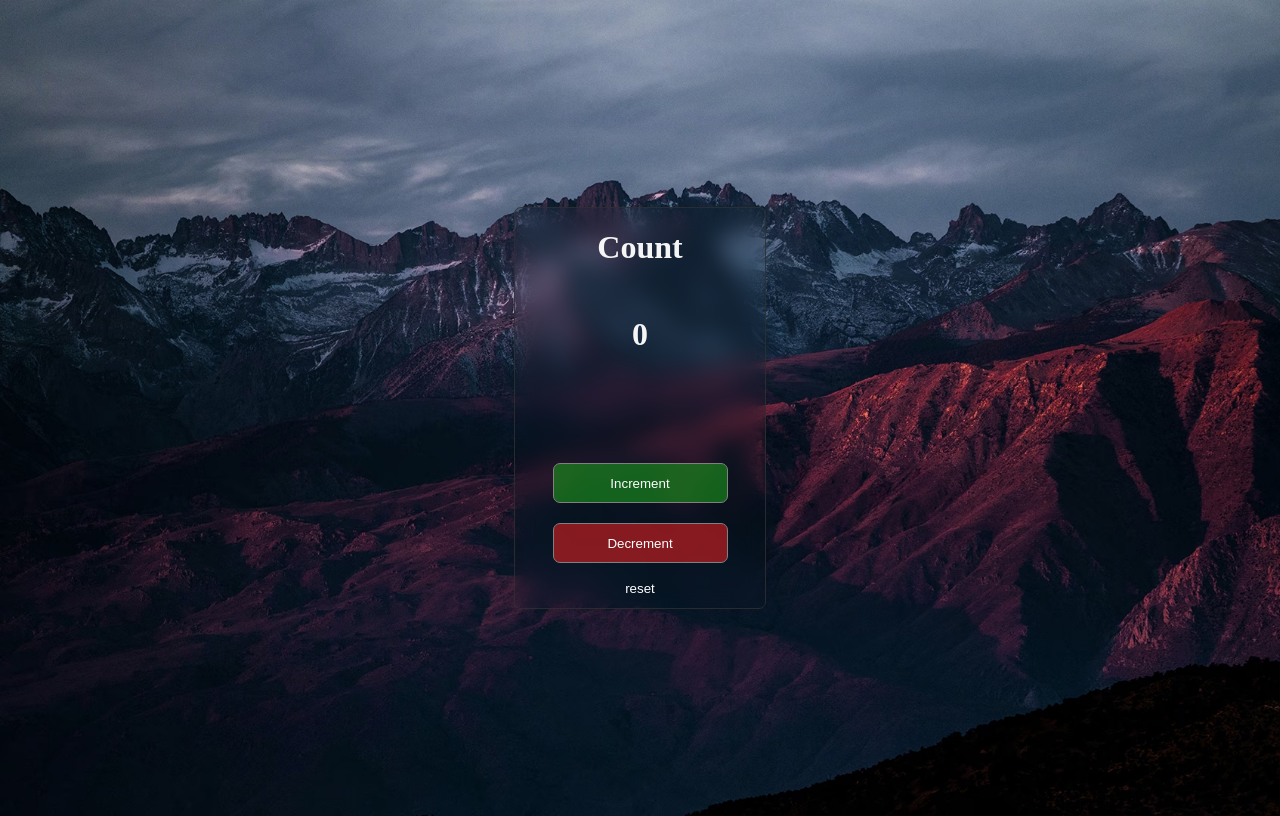
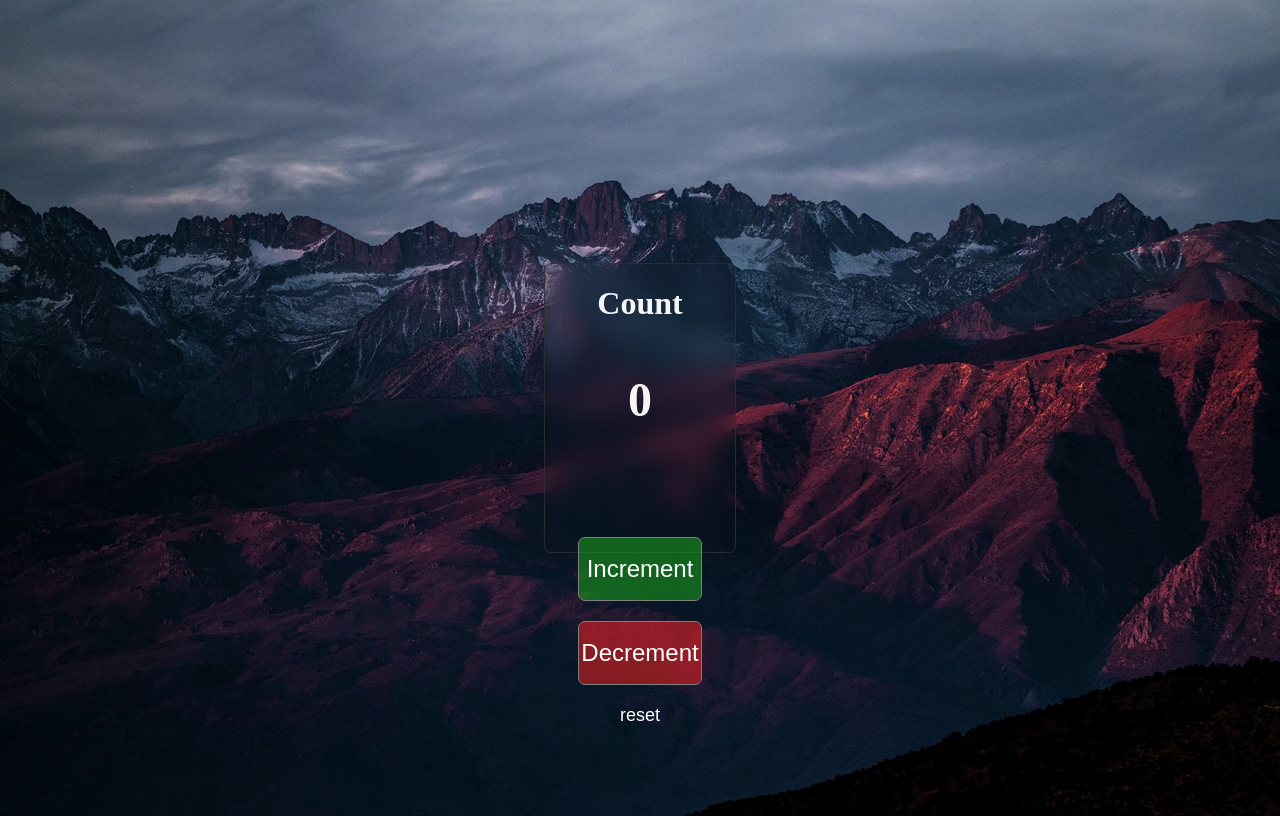
Before and after one commit to liixght/simple-counter-app, a plain HTML site: page index.html in a window 1280 px wide. Drawn offline with Linux system fonts and the light colour scheme.

Commit message:
Updated styles and scale for more user friendly experience
Used percentages in place of pixels to size elements.

```diff
--- a/index.html
+++ b/index.html
@@ -5,7 +5,7 @@
     <meta name="viewport" content="width=device-width, initial-scale=1.0">
     <style>
         body {
-      display: grid;
+        display: flex;
         background: url(Dark\ Mountains.avif);
         background-size: cover;
         height: 100vh;
@@ -16,31 +16,31 @@
         padding: 60px auto 30px auto;
         border: 1px solid #303030d2;
         border-radius: 7px;
-      max-width: 300px;
-      min-width: 250px;
-      height: 400px;
+        max-width: 32%;
+        min-width: 15%;
+        height: 36%;
         text-align: center;
         backdrop-filter: blur(12px);
       }
 
         h1 {
         color: whitesmoke;
-      }
-
-      h1:nth-of-type(2) {
-          font-size: xx-large;
+      } h1:nth-of-type(2) {
+          font-size: 3rem;
           color: whitesmoke;
           margin: 50px auto 110px auto;
         }
+
 
       button {
         display: flex;
         margin: auto;
         border: 1px solid gray;
         border-radius: 7px;
-          height: 40px;
+        height: 4rem;
         margin-top: 20px;
-          width: 70%;
+        width: 65%;
+        font-size: 1.5rem;
         text-align: center;
         color: white;
         justify-content: center;
@@ -62,7 +62,9 @@
       #reset-btn {
         background: none;
         border: none;
+        margin-top: 25px;
         height: 10px;
+        font-size: large;
       }
 
     </style>
```
Lines whose indentation alone changed are shown as unchanged.
